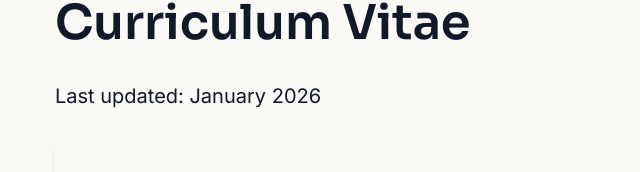
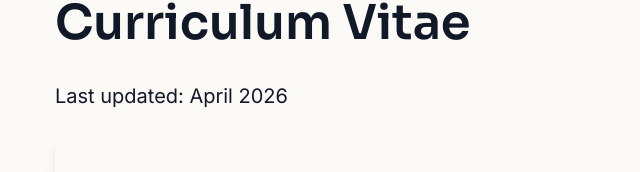
Before and after one commit to i-acorroni/cv-website, a Next.js app: page /cv in a window 1280 px wide. Shown: the part 118-290 px from the top of the page, without its empty margins (41-681 px from the left). Built offline with nearby package versions, Linux system fonts and the light colour scheme; no server answers.

Commit message:
Update CVPage to reflect the latest CV revision date from January 2026 to April 2026 and replace the CV PDF with the updated version.

```diff
--- a/src/app/cv/page.tsx
+++ b/src/app/cv/page.tsx
@@ -12,8 +12,8 @@ export default function CVPage() {
     <div className="max-w-6xl mx-auto px-4 sm:px-6 lg:px-8 py-12">
       <h1 className="text-h1 font-heading font-semibold text-text mb-8">Curriculum Vitae</h1>
       <p className="text-xl text-text mb-6">
-        Last updated: January 2026
-        </p>
+        Last updated: April 2026
+      </p>
       <div className="bg-white rounded-lg shadow-lg overflow-hidden">
         <div className="w-full h-[calc(100vh-12rem)] min-h-[800px]">
           <iframe
```
Also changed, not shown: 1 other file (tests, documents, lock files or other folders).
